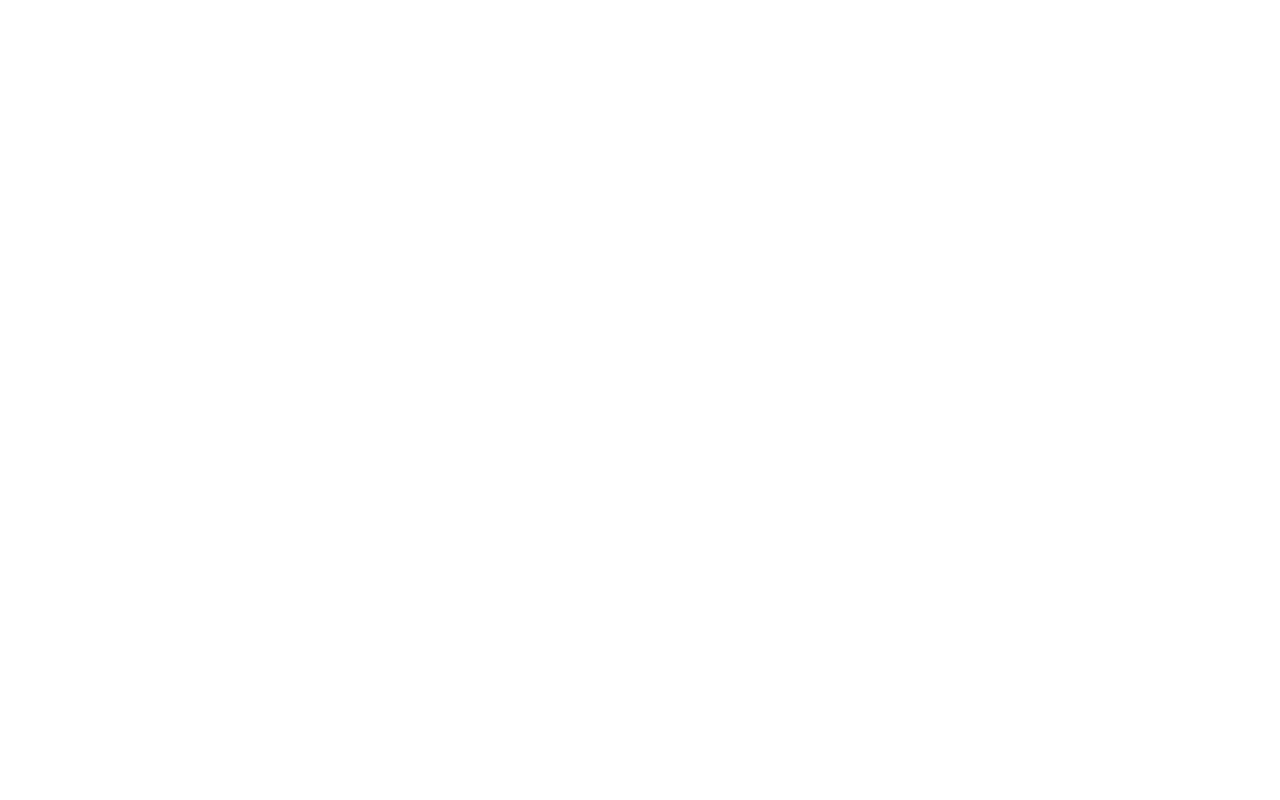
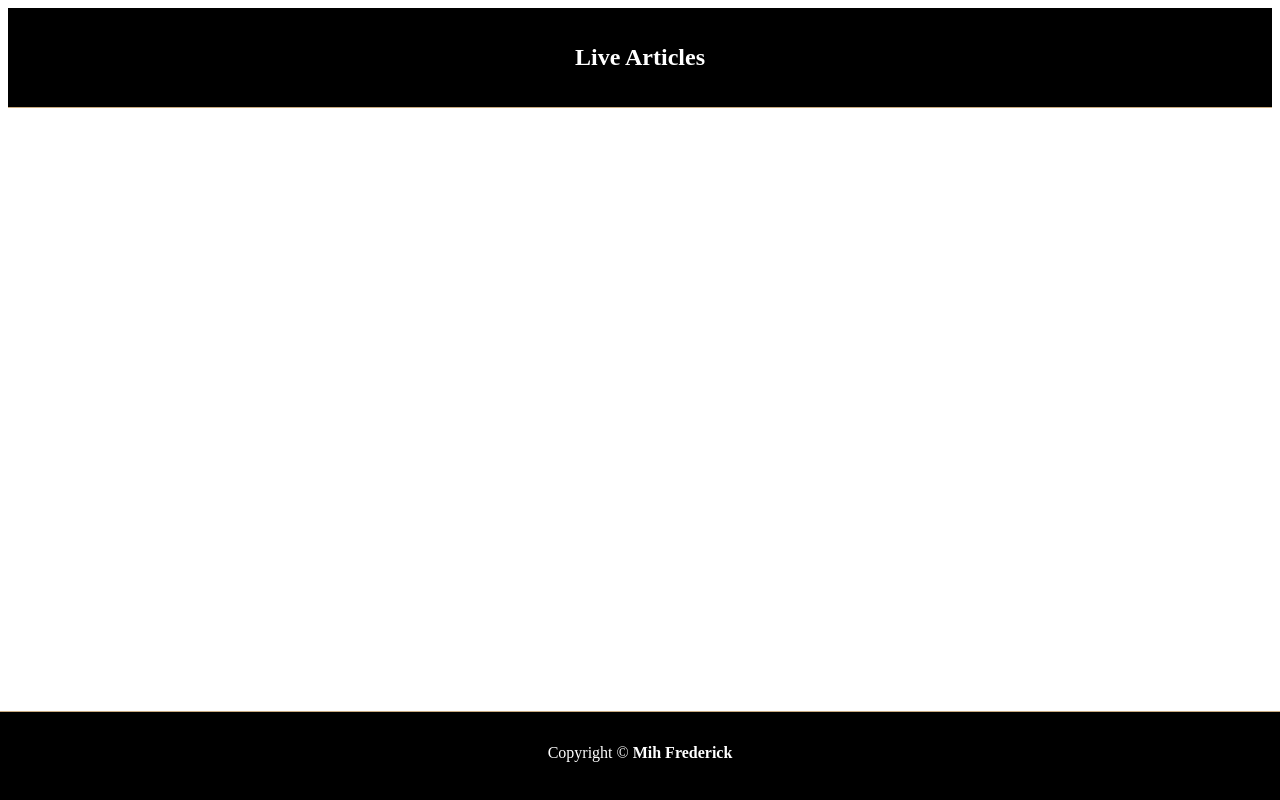
Before and after one commit to FrederickMih/New-Catalogue, a React app: page / in a window 1280 px wide. Built offline with nearby package versions, Linux system fonts and the light colour scheme.

Commit message:
Add page Nabar

```diff
--- a/src/Components/Presentation/App.js
+++ b/src/Components/Presentation/App.js
@@ -1,6 +1,10 @@
+import NavBar from './NavBar';
+import Footer from './Footer';
+
 const App = () => (
   <div className="app-div">
-    <h1>app component</h1>
+    <NavBar />
+    <Footer />
   </div>
 );
 
--- a/src/Components/Presentation/Footer.js
+++ b/src/Components/Presentation/Footer.js
@@ -1,5 +1,5 @@
 import React from 'react';
-import '../styles/Footer.css';
+import '../../styles/Footer.css';
 
 const Footer = () => (
   <footer className="footer">
@@ -7,7 +7,7 @@ const Footer = () => (
     {' '}
     &copy;
     {' '}
-    <a href="https://github.com/iliebabcenco" alt="github link">Mih Frederick</a>
+    <strong>Mih Frederick</strong>
   </footer>
 );
 
--- /dev/null
+++ b/src/Components/Presentation/NavBar.js
@@ -0,0 +1,9 @@
+import '../../styles/NavBar.css';
+
+const Navbar = () => (
+  <nav className="navbar">
+    <h1 className="nav-title">Live Articles</h1>
+  </nav>
+);
+
+export default Navbar;
--- a/src/index.js
+++ b/src/index.js
@@ -1,15 +1,14 @@
 import React from 'react';
 import ReactDOM from 'react-dom';
-// import './index.css';
-// import App from './App';
+import { Provider } from 'react-redux';
+import store from './Reducers/index';
+import App from './Components/Presentation/App';
 
 ReactDOM.render(
   <React.StrictMode>
-    {/* <App /> */}
+    <Provider store={store}>
+      <App />
+    </Provider>
   </React.StrictMode>,
-  document.getElementById('root'),
+  document.getElementById('root') || document.createElement('div'),
 );
-
-// If you want to start measuring performance in your app, pass a function
-// to log results (for example: reportWebVitals(console.log))
-// or send to an analytics endpoint. Learn more: https://bit.ly/CRA-vitals
--- a/src/styles/Footer.css
+++ b/src/styles/Footer.css
@@ -1,10 +1,11 @@
 .footer {
+  height: 1.5rem;
   color: white;
   margin: 0 auto;
   padding-top: 2rem;
   padding-bottom: 2rem;
   border-top: 1px solid #c9ab81;
-  background-color: rgba(21, 30, 36, 0.8);
+  background-color:black;
   text-align: center;
   width: 100%;
   position: fixed;
--- /dev/null
+++ b/src/styles/NavBar.css
@@ -0,0 +1,11 @@
+.navbar {
+  width: 100%;
+  color: white;
+  display: flex;
+  margin: 0 auto;
+  padding-bottom: 1rem;
+  padding-top: 1rem;
+  justify-content: space-around;
+  border-bottom: 1px solid #c9ab81;
+  background-color: black;
+}
```
